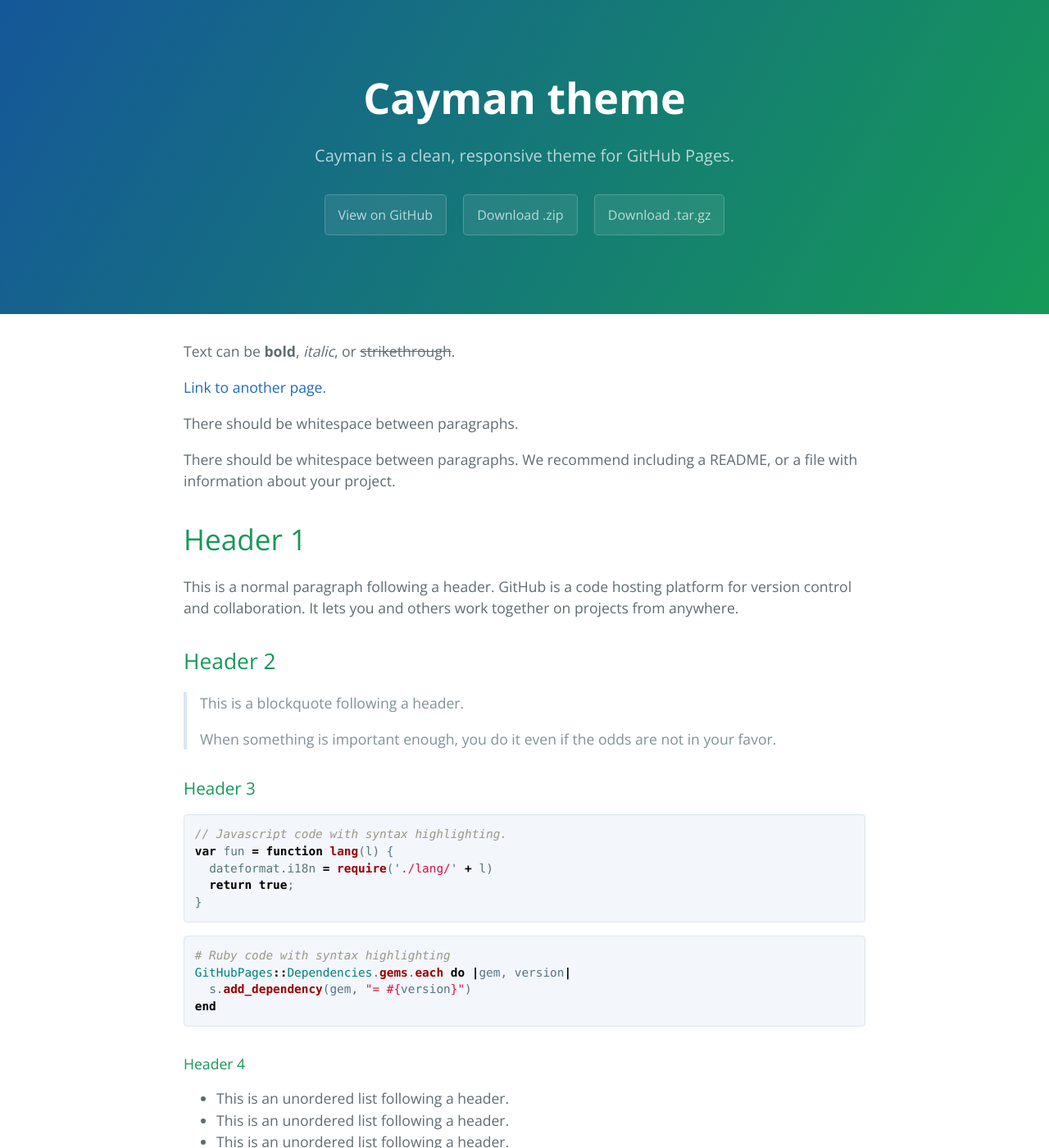
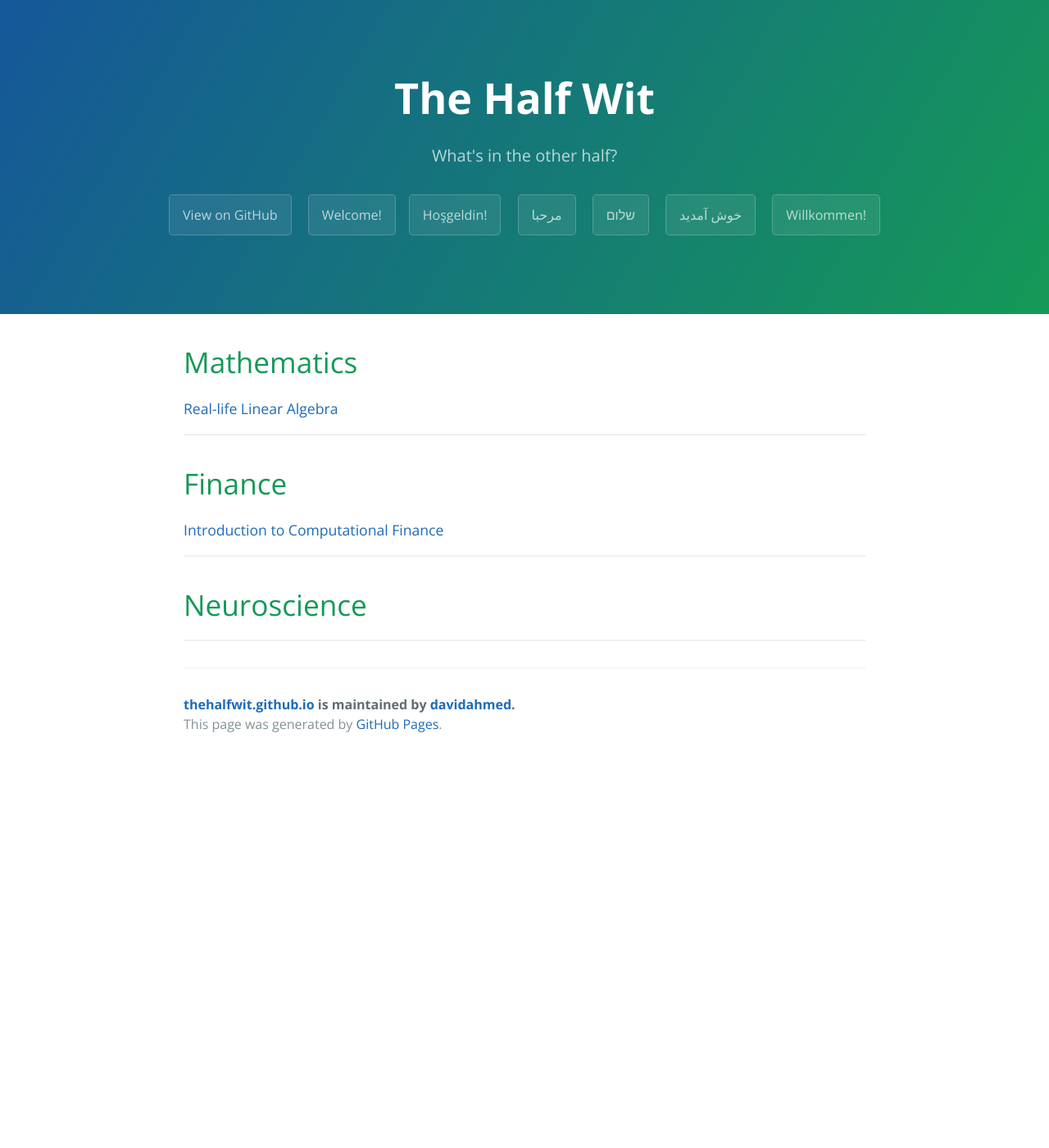
Before and after one commit to davidahmed/thehalfwit.github.io, a Jekyll site: the page built from index.md, in a window 1280 px wide and 1400 px high. Shown: the whole window at 82% size. Built offline with Jekyll 4.4.1, drawn with Linux system fonts in a browser that asks for light colours; our own code applies the rules of GitHub Pages for plain Markdown files; some of the changed text lies outside the part shown.

Commit message:
Basic site setup.

````diff
--- a/_config.yml
+++ b/_config.yml
@@ -1,5 +1,5 @@
-title: Cayman theme
-description: Cayman is a clean, responsive theme for GitHub Pages.
+title: The Half Wit
+description: What's in the other half?
 show_downloads: true
 google_analytics:
 theme:
--- a/_layouts/default.html
+++ b/_layouts/default.html
@@ -17,8 +17,12 @@
         <a href="{{ site.github.repository_url }}" class="btn">View on GitHub</a>
       {% endif %}
       {% if site.show_downloads %}
-        <a href="{{ site.github.zip_url }}" class="btn">Download .zip</a>
-        <a href="{{ site.github.tar_url }}" class="btn">Download .tar.gz</a>
+        <a class="btn">Welcome!</span>
+        <a class="btn">Hoşgeldin!</a>
+        <a class="btn">مرحبا</a>
+        <a class="btn">שלום</a>
+        <a class="btn">خوش آمدید</a>
+        <a class="btn">Willkommen!</a>
       {% endif %}
     </section>
 
--- a/index.md
+++ b/index.md
@@ -2,122 +2,15 @@
 layout: default
 ---
 
-Text can be **bold**, _italic_, or ~~strikethrough~~.
 
-[Link to another page](another-page).
+# [](#header-1)Mathematics
+[Real-life Linear Algebra](another-page)
+* * *
 
-There should be whitespace between paragraphs.
-
-There should be whitespace between paragraphs. We recommend including a README, or a file with information about your project.
-
-# [](#header-1)Header 1
-
-This is a normal paragraph following a header. GitHub is a code hosting platform for version control and collaboration. It lets you and others work together on projects from anywhere.
-
-## [](#header-2)Header 2
-
-> This is a blockquote following a header.
->
-> When something is important enough, you do it even if the odds are not in your favor.
-
-### [](#header-3)Header 3
-
-```js
-// Javascript code with syntax highlighting.
-var fun = function lang(l) {
-  dateformat.i18n = require('./lang/' + l)
-  return true;
-}
-```
-
-```ruby
-# Ruby code with syntax highlighting
-GitHubPages::Dependencies.gems.each do |gem, version|
-  s.add_dependency(gem, "= #{version}")
-end
-```
-
-#### [](#header-4)Header 4
-
-*   This is an unordered list following a header.
-*   This is an unordered list following a header.
-*   This is an unordered list following a header.
-
-##### [](#header-5)Header 5
-
-1.  This is an ordered list following a header.
-2.  This is an ordered list following a header.
-3.  This is an ordered list following a header.
-
-###### [](#header-6)Header 6
-
-| head1        | head two          | three |
-|:-------------|:------------------|:------|
-| ok           | good swedish fish | nice  |
-| out of stock | good and plenty   | nice  |
-| ok           | good `oreos`      | hmm   |
-| ok           | good `zoute` drop | yumm  |
-
-### There's a horizontal rule below this.
+# [](#header-1)Finance
+[Introduction to Computational Finance](computational-finance/index)
 
 * * *
+# [](#header-1)Neuroscience
 
-### Here is an unordered list:
-
-*   Item foo
-*   Item bar
-*   Item baz
-*   Item zip
-
-### And an ordered list:
-
-1.  Item one
-1.  Item two
-1.  Item three
-1.  Item four
-
-### And a nested list:
-
-- level 1 item
-  - level 2 item
-  - level 2 item
-    - level 3 item
-    - level 3 item
-- level 1 item
-  - level 2 item
-  - level 2 item
-  - level 2 item
-- level 1 item
-  - level 2 item
-  - level 2 item
-- level 1 item
-
-### Small image
-
-![](https://assets-cdn.github.com/images/icons/emoji/octocat.png)
-
-### Large image
-
-![](https://guides.github.com/activities/hello-world/branching.png)
-
-
-### Definition lists can be used with HTML syntax.
-
-<dl>
-<dt>Name</dt>
-<dd>Godzilla</dd>
-<dt>Born</dt>
-<dd>1952</dd>
-<dt>Birthplace</dt>
-<dd>Japan</dd>
-<dt>Color</dt>
-<dd>Green</dd>
-</dl>
-
-```
-Long, single-line code blocks should not wrap. They should horizontally scroll if they are too long. This line should be long enough to demonstrate this.
-```
-
-```
-The final element.
-```
+* * *
````
Also changed, not shown: other parts of _layouts/default.html (+1 -1 lines), basic.md (deleted, +0 -1 lines), computational-finance/index.md (added, +9 -0 lines), Gemfile.lock (added).
